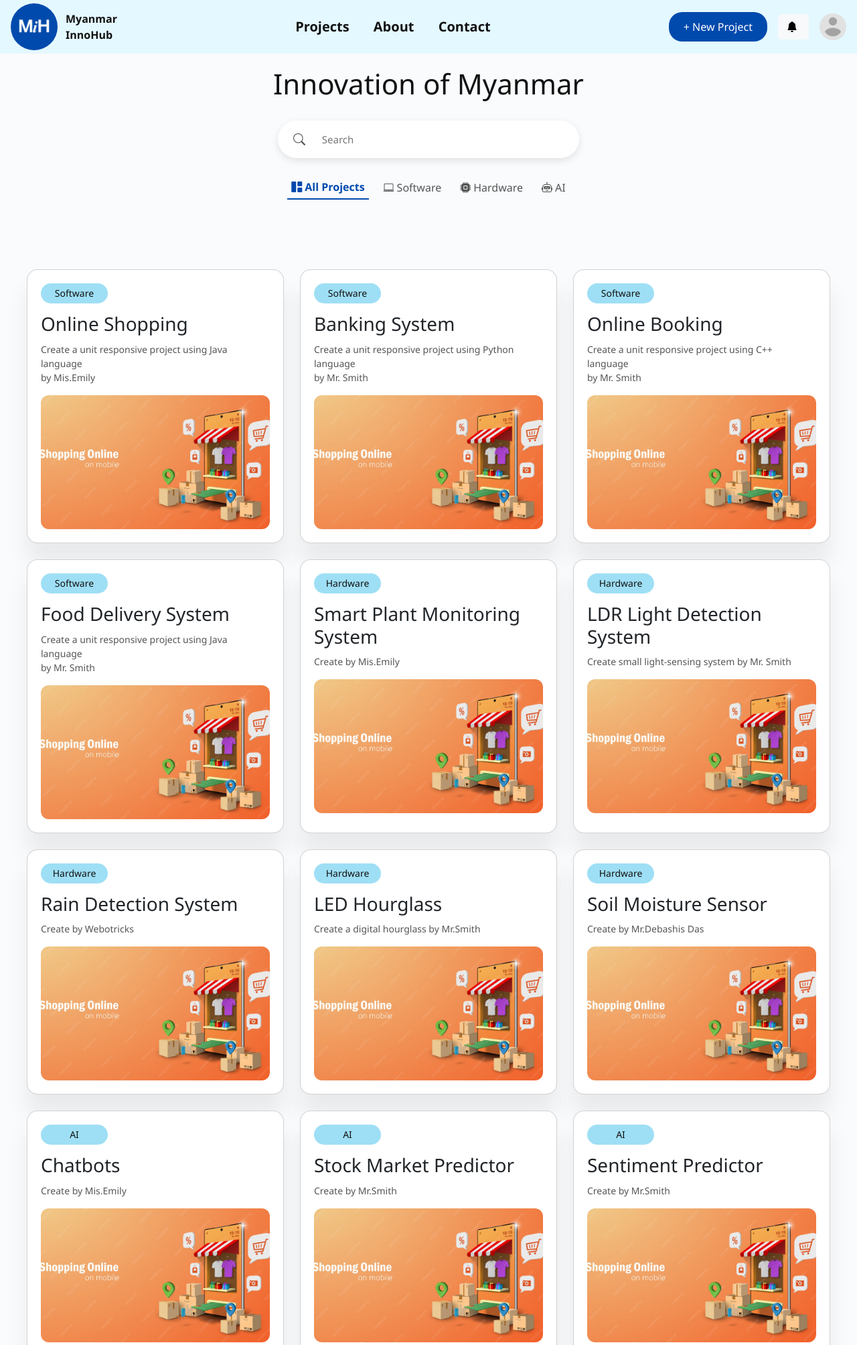
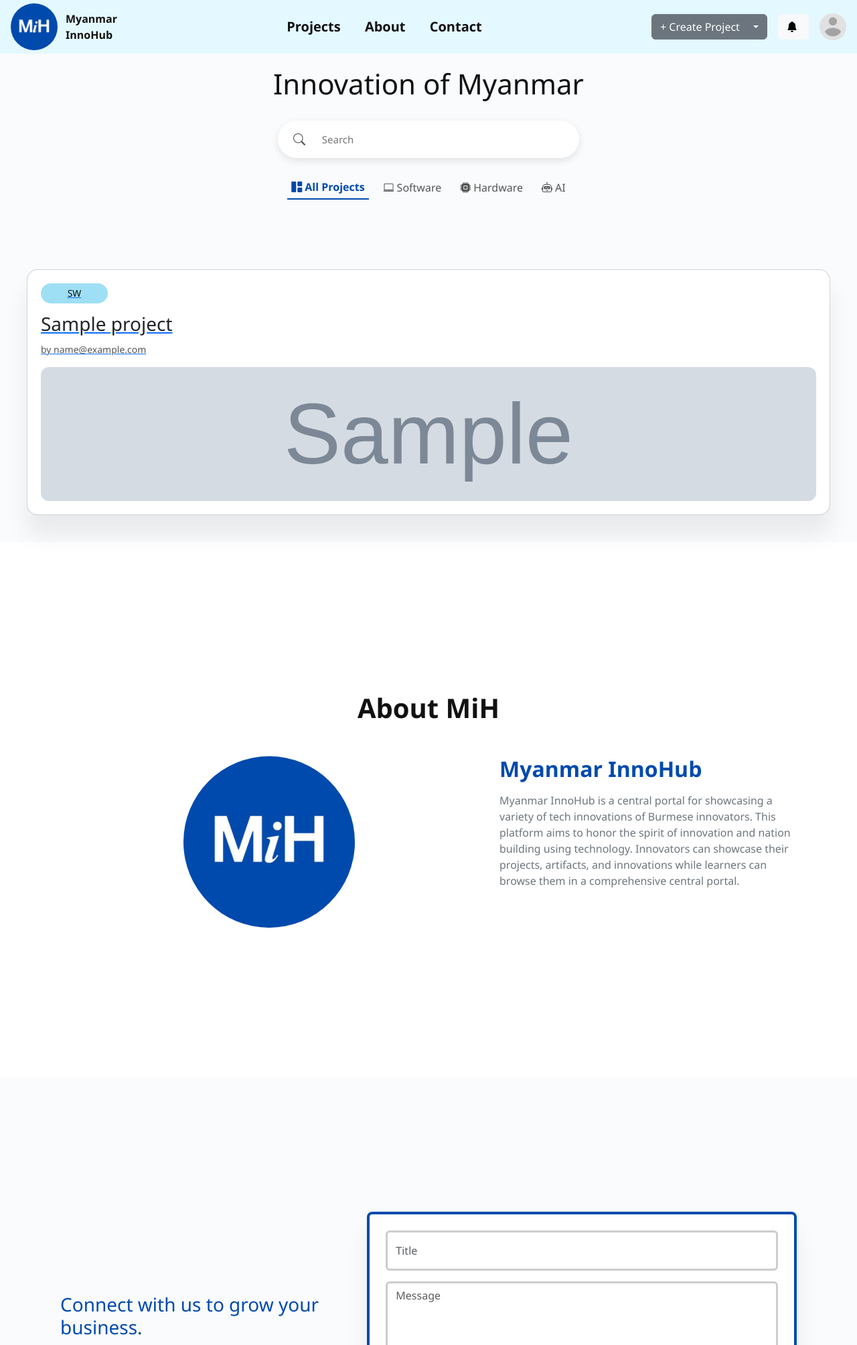
Before and after one commit to YanNaingSoe469/mih-git, a Django app: page /test-homepage/ in a window 1280 px wide. Shown: the top 2008 px of the page at 67% size. Run offline with Django 5.2, Linux system fonts and the light colour scheme; tables that the repository leaves empty hold one stand-in row (values such as "Sample post"); grey boxes marked "Sample" are stand-in pictures.

Commit message:
Added Project CRUD v1.0

```diff
--- a/MiH_Project/MiH_Project/settings.py
+++ b/MiH_Project/MiH_Project/settings.py
@@ -27,6 +27,7 @@ INSTALLED_APPS = [
     'django.contrib.messages',
     'django.contrib.staticfiles',
     'authentication',
+    'projects_app'
 ]
 
 MIDDLEWARE = [
--- a/MiH_Project/MiH_Project/urls.py
+++ b/MiH_Project/MiH_Project/urls.py
@@ -1,4 +1,6 @@
-from authentication import views
+from authentication import views as authentication_views
+from projects_app import views as project_views
+
 from django.conf import settings
 from django.conf.urls.static import static
 from django.contrib import admin
@@ -10,13 +12,22 @@ urlpatterns = [
     ##authentication routes
     path("admin/", admin.site.urls),
     path("", TemplateView.as_view(template_name="login.html")),
-    path("register/", views.register, name="register"),
-    path("signout/", views.signout, name="signout"),
-    path("signin/", views.signin, name="signin"),
-    path("test-homepage/", views.test_homepage, name="test_homepage"),
-    path("profile/", views.profile_page, name="profile_page"),
-    path("update-profile/<int:id>/", views.update_profile, name="update_profile"),
-    path("change-password/", views.change_password, name="change_password"),
+    path("register/", authentication_views.register, name="register"),
+    path("signout/", authentication_views.signout, name="signout"),
+    path("signin/", authentication_views.signin, name="signin"),
+    path("test-homepage/", authentication_views.test_homepage, name="test_homepage"),
+    path("profile/", authentication_views.profile_page, name="profile_page"),
+    path("update-profile/<int:id>/", authentication_views.update_profile, name="update_profile"),
+    path("change-password/", authentication_views.change_password, name="change_password"),
+
+    #project_app routes
+    path("project-create/", project_views.project_create, name="project_create"),
+    path("sw-create/", project_views.create_software, name="sw_create"),
+    path("hw-create/", project_views.create_hardware, name="hw_create"),
+    path("ai-create/", project_views.create_ai, name="ai_create"),
+    path('project-detail/<int:id>/', project_views.project_detail, name="project_detail"),
+    path('project-update/<int:id>/', project_views.project_update, name="project_update"),
+    path('project-delete/<int:id>/', project_views.project_delete, name="project_delete"),
 ]
 
 if settings.DEBUG:
--- a/MiH_Project/authentication/templates/master.html
+++ b/MiH_Project/authentication/templates/master.html
@@ -28,7 +28,16 @@
     </nav>
 
     <div class="nav-right">
-        <button class="nav-btn">+ New Project</button>
+        <div class="dropdown">
+          <button class="btn nav-right btn-secondary dropdown-toggle" type="button" data-bs-toggle="dropdown" aria-expanded="false">
+            + Create Project
+          </button>
+          <ul class="dropdown-menu">
+            <li><a class="dropdown-item" href="{% url 'sw_create' %}">Software Project</a></li>
+            <li><a class="dropdown-item" href="{% url 'hw_create' %}">Hardware Project</a></li>
+            <li><a class="dropdown-item" href="{% url 'ai_create' %}">Ai Project</a></li>
+          </ul>
+        </div>
         <button class="btn btn-light"><i class="bi bi-bell-fill me-1"></i></button>
         <a href="{% url 'profile_page' %}">{% if user.profile_pic %}
             <img src="{{ user.profile_pic.url }}"
@@ -45,7 +54,6 @@
 {% block content %}
 
 {% endblock %}
-
 {% block script %}
 
 {% endblock %}
--- a/MiH_Project/authentication/templates/test_homepage.html
+++ b/MiH_Project/authentication/templates/test_homepage.html
@@ -20,9 +20,9 @@
     <div class="tabs mb-4 d-flex gap-3">
         <button class="active filter-btn" data-category="all"><i class="bi bi-grid-1x2-fill me-1"></i>All Projects
         </button>
-        <button class="filter-btn" data-category="software"><i class="bi bi-laptop me-1"></i>Software</button>
-        <button class="filter-btn" data-category="hardware"><i class="bi bi-cpu-fill me-1"></i>Hardware</button>
-        <button class="filter-btn" data-category="ai"><i class="bi bi-robot me-1"></i>AI</button>
+        <button class="filter-btn" data-category="SW"><i class="bi bi-laptop me-1"></i>Software</button>
+        <button class="filter-btn" data-category="HW"><i class="bi bi-cpu-fill me-1"></i>Hardware</button>
+        <button class="filter-btn" data-category="AI"><i class="bi bi-robot me-1"></i>AI</button>
     </div>
 
 </section>
@@ -102,103 +102,18 @@
 <!-- PROJECTS -->
 <section class="projects">
 
-    <div class="card">
-        <span class="tag software">Software</span>
-        <h3>Online Shopping</h3>
-        <p>Create a unit responsive project using Java language<br>by Mis.Emily</p>
-        <img src="{% static 'assets/default-project.jpg'%}" alt="Online Shopping"/>
-    </div>
+    {% for project in projects %}
+        <a href="{% url 'project_detail' project.id %}">
+            <div class="card">
+                <span class="tag {{project.type}}">{{project.type}}</span>
+                <h3>{{project.title}}</h3>
+                <p>by {{project.innovator}}</p>
+                <img src="{{project.cover_photo.url}}" alt="{{project.title}}"/>
+            </div>
+        </a>
+    {% endfor %}
 
-    <div class="card">
-        <span class="tag software">Software</span>
-        <h3>Banking System</h3>
-        <p>Create a unit responsive project using Python language<br>by Mr. Smith</p>
-        <img src="{% static 'assets/default-project.jpg'%}" alt="Banking"/>
-    </div>
 
-    <div class="card">
-        <span class="tag software">Software</span>
-        <h3>Online Booking</h3>
-        <p>Create a unit responsive project using C++ language<br>by Mr. Smith</p>
-        <img src="{% static 'assets/default-project.jpg'%}" alt="Booking"/>
-    </div>
-
-    <div class="card">
-        <span class="tag software">Software</span>
-        <h3>Food Delivery System</h3>
-        <p>Create a unit responsive project using Java language<br>by Mr. Smith</p>
-        <img src="{% static 'assets/default-project.jpg'%}" alt="Delivering"/>
-    </div>
-
-    <div class="card">
-        <span class="tag hardware">Hardware</span>
-        <h3>Smart Plant Monitoring System</h3>
-        <p>Create by Mis.Emily</p>
-        <img src="{% static 'assets/default-project.jpg'%}" alt="Smart Plant"/>
-    </div>
-
-    <div class="card">
-        <span class="tag hardware">Hardware</span>
-        <h3>LDR Light Detection System</h3>
-        <p>Create small light-sensing system by Mr. Smith</p>
-        <img src="{% static 'assets/default-project.jpg'%}" alt="LDR"/>
-    </div>
-
-    <div class="card">
-        <span class="tag hardware">Hardware</span>
-        <h3>Rain Detection System</h3>
-        <p>Create by Webotricks</p>
-        <img src="{% static 'assets/default-project.jpg'%}" alt="Rain Detection"/>
-    </div>
-
-    <div class="card">
-        <span class="tag hardware">Hardware</span>
-        <h3>LED Hourglass</h3>
-        <p>Create a digital hourglass by Mr.Smith</p>
-        <img src="{% static 'assets/default-project.jpg'%}" alt="LED"/>
-    </div>
-
-    <div class="card">
-        <span class="tag hardware">Hardware</span>
-        <h3>Soil Moisture Sensor</h3>
-        <p>Create by Mr.Debashis Das</p>
-        <img src="{% static 'assets/default-project.jpg'%}" alt="Soil"/>
-    </div>
-
-    <div class="card">
-        <span class="tag ai">AI</span>
-        <h3>Chatbots</h3>
-        <p>Create by Mis.Emily</p>
-        <img src="{% static 'assets/default-project.jpg'%}" alt="Chatbots"/>
-    </div>
-
-    <div class="card">
-        <span class="tag ai">AI</span>
-        <h3>Stock Market Predictor</h3>
-        <p>Create by Mr.Smith</p>
-        <img src="{% static 'assets/default-project.jpg'%}" alt="Stock"/>
-    </div>
-
-    <div class="card">
-        <span class="tag ai">AI</span>
-        <h3>Sentiment Predictor</h3>
-        <p>Create by Mr.Smith</p>
-        <img src="{% static 'assets/default-project.jpg'%}" alt="Sentiment"/>
-    </div>
-
-    <div class="card">
-        <span class="tag ai">AI</span>
-        <h3>Object Detector</h3>
-        <p>Create by Mr.Smith</p>
-        <img src="{% static 'assets/default-project.jpg'%}" alt="Object"/>
-    </div>
-
-    <div class="card">
-        <span class="tag ai">AI</span>
-        <h3>Recommender Engine</h3>
-        <p>Create by Mr.Smith</p>
-        <img src="{% static 'assets/default-project.jpg'%}" alt="RE"/>
-    </div>
 </section>
 
 <!-- ABOUT SECTION -->
--- a/MiH_Project/authentication/views.py
+++ b/MiH_Project/authentication/views.py
@@ -1,5 +1,6 @@
 import os
 
+from django.apps import apps
 from django.contrib import messages
 from django.contrib.auth import login, authenticate, logout, update_session_auth_hash
 from django.shortcuts import render, redirect, get_object_or_404
@@ -55,13 +56,17 @@ def signin(request):
 #Direct to homepage (Test)
 def test_homepage(request):
     user = request.user
-    return render(request, "test_homepage.html", {"user": user})
+    Project = apps.get_model('projects_app', 'Project')
+    projects = Project.objects.all()
+    return render(request, "test_homepage.html", {"user": user, 'projects': projects})
 
 
 #F3: View Profile
 def profile_page(request):
     user = request.user
-    return render(request, "profile.html", {"user": user})
+    Project = apps.get_model('projects_app', 'Project')
+    projects = Project.objects.filter(innovator_id=user.id)
+    return render(request, "profile.html", {"user": user, 'projects': projects})
 
 
 #F4: Update Profile
--- a/MiH_Project/projects_app/models.py
+++ b/MiH_Project/projects_app/models.py
@@ -1,3 +1,111 @@
+from django.conf import settings
 from django.db import models
 
 # Create your models here.
+
+class Project(models.Model):
+    project_types = [
+        ('SW', 'Software'),
+        ('HW', 'Hardware'),
+        ('AI', 'AI'),
+    ]
+
+    title = models.CharField(max_length=100)
+    innovator = models.ForeignKey(
+        settings.AUTH_USER_MODEL,
+        on_delete=models.CASCADE,
+        related_name="project_innovator",
+    )
+    cover_photo = models.ImageField(upload_to="project_covers/")
+    description = models.TextField()
+    duration = models.FloatField()
+    type = models.CharField(max_length=10, choices=project_types)
+    created_at = models.DateTimeField(auto_now_add=True)
+
+    class Meta:
+        verbose_name_plural = "Projects"
+
+    def __str__(self):
+        return self.title
+
+class Language(models.Model):
+    name = models.CharField(max_length=50, unique=True)
+    def __str__(self):
+        return self.name
+    class Meta:
+        verbose_name_plural = "Languages"
+
+class Framework(models.Model):
+    name = models.CharField(max_length=50, unique=True)
+    def __str__(self):
+        return self.name
+    class Meta:
+        verbose_name_plural = "Frameworks"
+
+class Software(Project):
+    platform_types = [
+        ('WEB', 'Web'),
+        ('MOB', 'Mobile'),
+        ('DES', 'Desktop'),
+        ('CRS', 'Cross Platform'),
+    ]
+    source_link = models.URLField()
+    language = models.ForeignKey(Language, on_delete=models.CASCADE, related_name="built_with")
+    framework = models.ForeignKey(Framework, on_delete=models.CASCADE, related_name="written_with")
+    platform = models.CharField(max_length=10, choices=platform_types)
+
+    class Meta:
+        verbose_name_plural = "Software"
+
+    def __str__(self):
+        return self.title
+
+
+class Component(models.Model):
+    name = models.CharField(max_length=50, unique=True)
+    def __str__(self):
+        return self.name
+    class Meta:
+        verbose_name_plural = "Components"
+
+class Hardware(Project):
+    levels = [
+        ('BEG', 'Beginner'),
+        ('INT', 'Intermediate'),
+        ('ADV', 'Advanced'),
+    ]
+    code = models.URLField()
+    components = models.ManyToManyField(Component, related_name="consists_of")
+    skill_level = models.CharField(max_length=20, choices=levels)
+
+    class Meta:
+        verbose_name_plural = "Hardware"
+
+    def __str__(self):
+        return self.title
+
+class Focus(models.Model):
+    name = models.CharField(max_length=50, unique=True)
+    def __str__(self):
+        return self.name
+
+    class Meta:
+        verbose_name_plural = "Focuses"
+
+class Algorithm(models.Model):
+    name = models.CharField(max_length=50, unique=True)
+    def __str__(self):
+        return self.name
+    class Meta:
+        verbose_name_plural = "Algorithms"
+
+class Ai(Project):
+    dataset_link = models.URLField()
+    notebook_source_link = models.URLField()
+    algorithms = models.ManyToManyField(Algorithm, related_name="applies")
+    focus = models.ForeignKey(Focus, on_delete=models.CASCADE, related_name="has")
+    class Meta:
+        verbose_name_plural = "Ai"
+
+    def __str__(self):
+        return self.title
```
Also changed, not shown: MiH_Project/authentication/templates/profile.html (+10 -20 lines), MiH_Project/projects_app/admin.py (+12 -0 lines), MiH_Project/projects_app/forms.py (added, +23 -0 lines), MiH_Project/projects_app/templates/ai-create.html (added, +29 -0 lines), MiH_Project/projects_app/templates/create-project-test.html (added, +29 -0 lines), MiH_Project/projects_app/templates/hw-create.html (added, +29 -0 lines), MiH_Project/projects_app/templates/project-detail.html (added, +66 -0 lines), MiH_Project/projects_app/templates/project-update.html (added, +29 -0 lines), MiH_Project/projects_app/templates/sw-create.html (added, +29 -0 lines), MiH_Project/projects_app/views.py (+102 -1 lines), MiH_Project/authentication/migrations/0022_delete_language.py (added), MiH_Project/projects_app/migrations/0001_initial.py (added).
